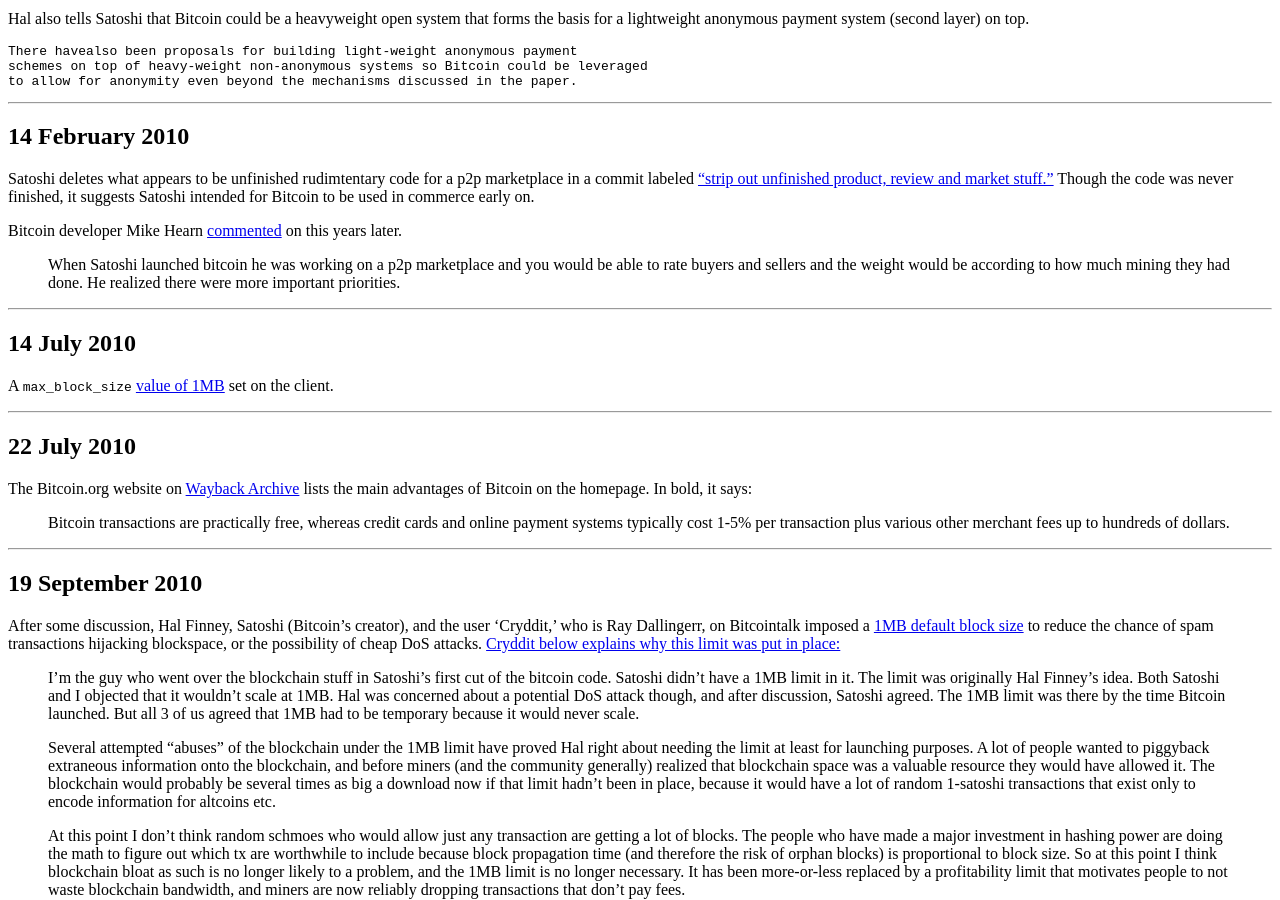
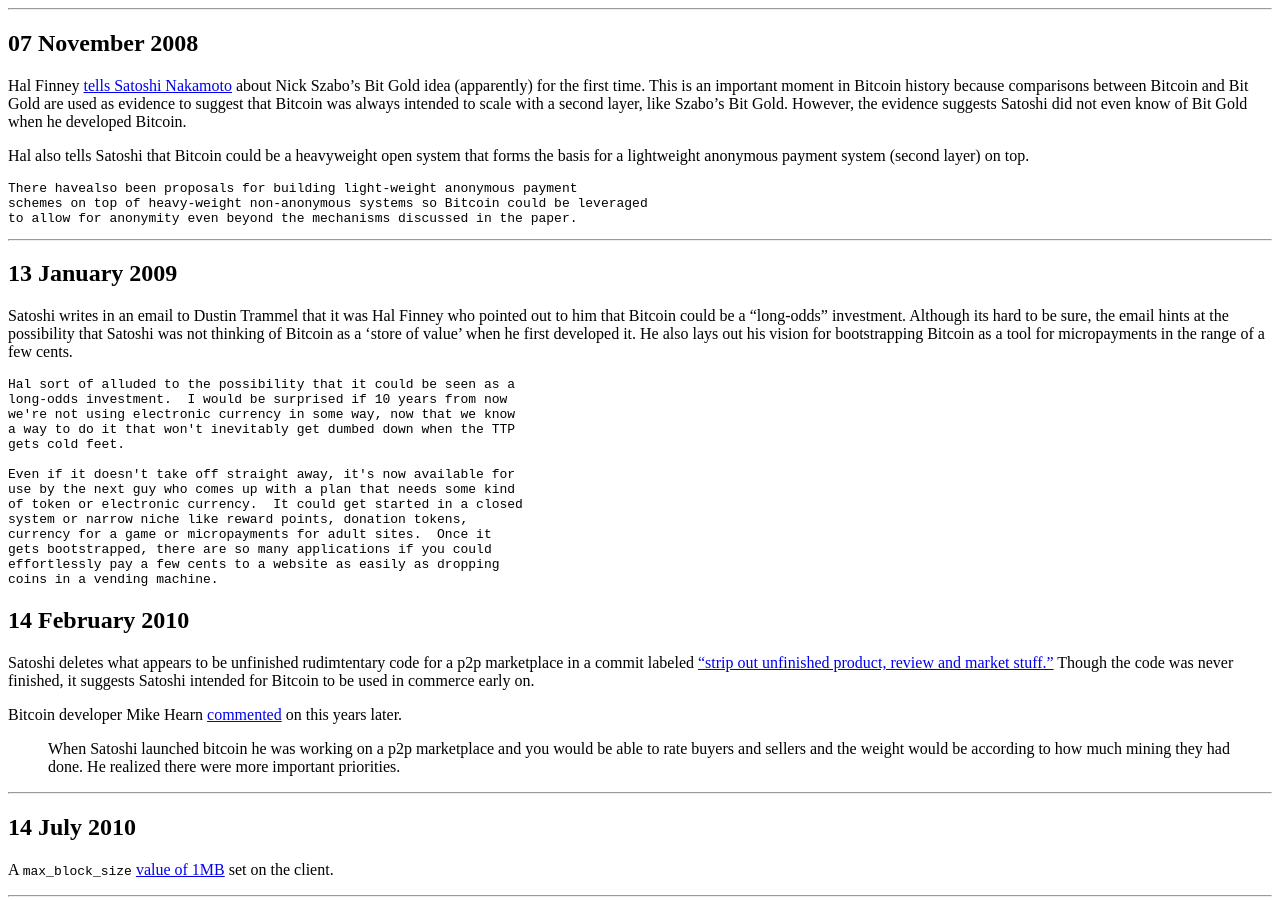
Before and after one commit to derykmakgill/website, a Jekyll site: the page built from testbtc.md, in a window 1280 px wide and 900 px high, scrolled down 3083 px. Built offline with Jekyll 4.4.1, drawn with Linux system fonts in a browser that asks for light colours; a script that is not in the unit is left out; some of the changed text lies outside the part shown.

Commit message:
Update testbtc.md

````diff
--- a/testbtc.md
+++ b/testbtc.md
@@ -116,6 +116,15 @@
 
 Satoshi Nakamoto [emails Wei Dai](https://www.gwern.net/docs/bitcoin/2008-nakamoto) to ask him about adding his paper b-money to what would become the Bitcoin whitepaper. The draft is titled: Electronic Cash Without a Trusted Third Party.
 
+```
+I was very interested to read your b-money page.  I'm getting ready to
+release a paper that expands on your ideas into a complete working system.
+Adam Back (hashcash.org) noticed the similarities and pointed me to your
+site.
+```
+
+This is the first email we have from Satoshi and it is terribly important because it discredits the idea that Satoshi took his ideas from other well-known cypherpunks. Instead it appears that Satoshi had already developed Bitcoin and credited them after the fact.
+
 ---
 
 ## 31 October 2008
@@ -128,8 +137,10 @@
 
 The Bitcoin 'Scaling Wars' arguably begin with the first reply to Satoshi Nakamoto's whitepaper release by James A. Donald.
 
->We very, very much need such a system, but the way I understand your
+```
+We very, very much need such a system, but the way I understand your
 proposal, it does not seem to scale to the required size.
+```
 
 ---
 
@@ -173,6 +184,27 @@
 ```
 
 ---
+
+## 13 January 2009
+
+Satoshi writes in an email to Dustin Trammel that it was Hal Finney who pointed out to him that Bitcoin could be a "long-odds" investment. Although its hard to be sure, the email hints at the possibility that Satoshi was not thinking of Bitcoin as a 'store of value' when he first developed it. He also lays out his vision for bootstrapping Bitcoin as a tool for micropayments in the range of a few cents.
+
+```
+Hal sort of alluded to the possibility that it could be seen as a
+long-odds investment.  I would be surprised if 10 years from now
+we're not using electronic currency in some way, now that we know
+a way to do it that won't inevitably get dumbed down when the TTP
+gets cold feet.
+
+Even if it doesn't take off straight away, it's now available for
+use by the next guy who comes up with a plan that needs some kind
+of token or electronic currency.  It could get started in a closed
+system or narrow niche like reward points, donation tokens,
+currency for a game or micropayments for adult sites.  Once it
+gets bootstrapped, there are so many applications if you could
+effortlessly pay a few cents to a website as easily as dropping
+coins in a vending machine.
+```
 
 ## 14 February 2010
 
````
